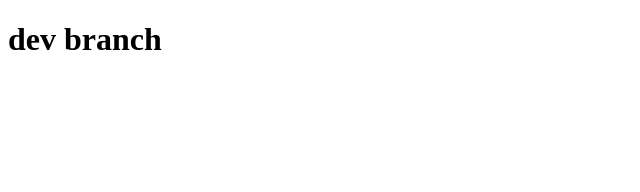
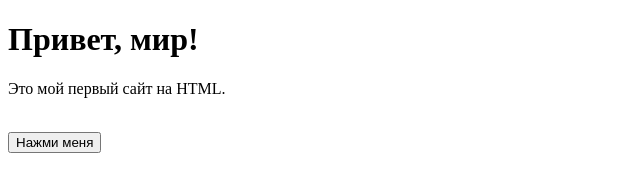
Before and after one commit to EziDze-proger/lessonsJS2, a plain HTML site: page index.html in a window 1280 px wide. Shown: the whole page, without its empty margins (0-640 px from the left). Drawn offline with Linux system fonts and the light colour scheme.

Commit message:
new Html razmatka

```diff
--- a/index.html
+++ b/index.html
@@ -6,7 +6,15 @@
     <title>Document</title>
 </head>
 <body>
-    <h1>dev branch</h1>
+
+    <body>
+        <h1>Привет, мир!</h1>
+        <p>Это мой первый сайт на HTML.</p>
+        <br>
+        <button>Нажми меня</button>
+    </body>
+
+
     <script src="index.js"></script>
 </body>
 </html>
```
